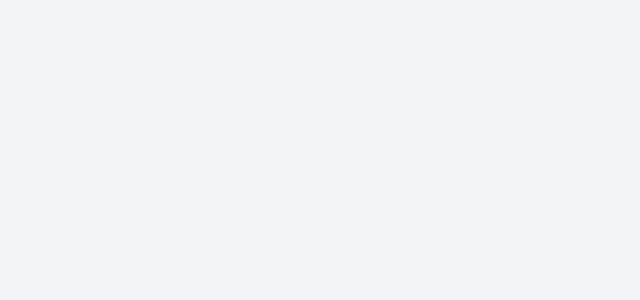
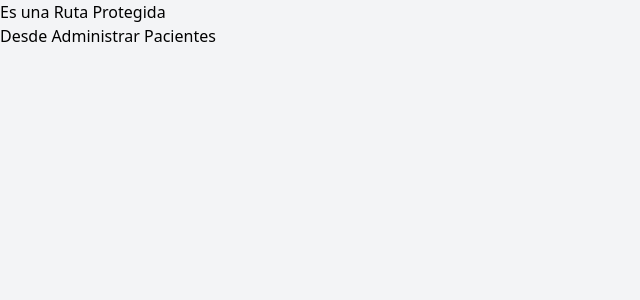
Before and after one commit to Tomas-Garnero/APV-MERN-FullStack-PROYECT, a React (Vite) app in the folder Frontend/: page /admin in a window 1280 px wide. Before the commit this address had no page. Shown: the top 300 px of the page, without its empty margins (0-640 px from the left). Built offline with nearby package versions, Linux system fonts and the light colour scheme.

Commit message:
Creating Routing for Protected Routes

```diff
--- a/Frontend/src/App.jsx
+++ b/Frontend/src/App.jsx
@@ -1,10 +1,14 @@
 import { BrowserRouter, Routes, Route } from "react-router-dom";
 import AuthLayout from "./layout/AuthLayout";
+import RutaProtegida from "./layout/RutaProtegida";
+
 import Login from "./paginas/Login";
 import Registrar from "./paginas/Registrar";
 import OlvidePassword from "./paginas/OlvidePassword";
 import ConfirmarCuenta from "./paginas/ConfirmarCuenta";
 import NuevoPassword from "./paginas/NuevoPassword";
+import AdministrarPacientes from "./paginas/AdministrarPacientes";
+
 import { AuthProvider } from "./context/AuthProvider";
 
 
@@ -21,6 +25,11 @@
             <Route path="olvide-password/:token" element={<NuevoPassword />} />
             <Route path="confirmar/:id" element={<ConfirmarCuenta />} />
           </Route>
+          <Route path="/admin" element={<RutaProtegida />}>
+            <Route index element={<AdministrarPacientes />}/>
+
+
+          </Route>
         </Routes>
       </AuthProvider>
     </BrowserRouter>
--- /dev/null
+++ b/Frontend/src/layout/RutaProtegida.jsx
@@ -0,0 +1,12 @@
+import { Outlet } from "react-router-dom";
+
+const RutaProtegida = () => {
+    return (
+        <>
+            <h1>Es una Ruta Protegida</h1>
+            <Outlet />
+        </>
+    )
+}
+
+export default RutaProtegida;
--- /dev/null
+++ b/Frontend/src/paginas/AdministrarPacientes.jsx
@@ -0,0 +1,9 @@
+
+
+const AdministrarPacientes = () => {
+    return (
+        <h1>Desde Administrar Pacientes</h1>
+    )
+}
+
+export default AdministrarPacientes;
```
